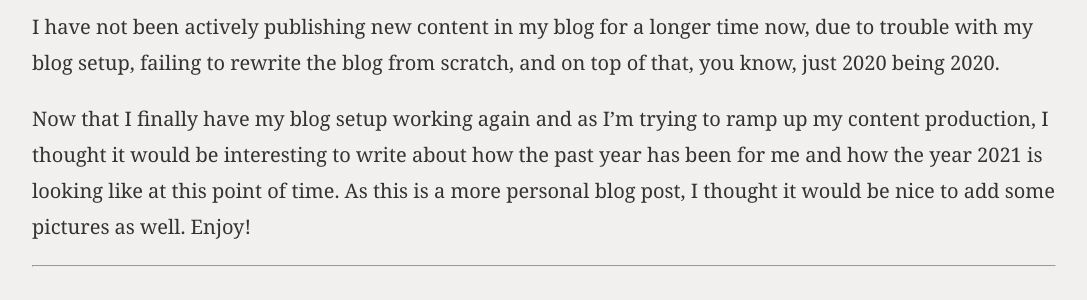
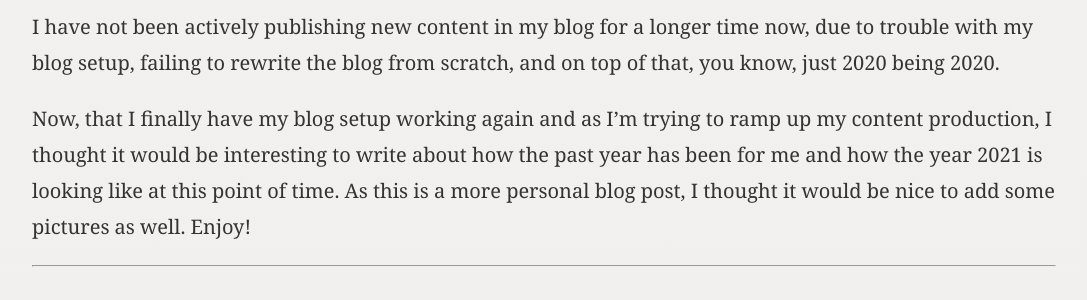
Before and after one commit to olpeh/olpeh.github.io, a Jekyll site: the page built from _posts/2021-01-21-my-2020-in-review.md, in a window 1280 px wide and 900 px high, scrolled down 593 px. Shown: the part 155-455 px from the top of the window, without its empty margins (96-1183 px from the left). Built offline with Jekyll 4.4.1, drawn with Linux system fonts in a browser that asks for light colours; comment, search, counter and statistics services are not loaded.

Commit message:
Add a missing comma

```diff
--- a/_posts/2021-01-21-my-2020-in-review.md
+++ b/_posts/2021-01-21-my-2020-in-review.md
@@ -13,7 +13,7 @@ altText: 'Lake view with aurora in the background.'
 
 I have not been actively publishing new content in my blog for a longer time now, due to trouble with my blog setup, failing to rewrite the blog from scratch, and on top of that, you know, just 2020 being 2020.
 
-Now that I finally have my blog setup working again and as I’m trying to ramp up my content production, I thought it would be interesting to write about how the past year has been for me and how the year 2021 is looking like at this point of time. As this is a more personal blog post, I thought it would be nice to add some pictures as well. Enjoy!
+Now, that I finally have my blog setup working again and as I’m trying to ramp up my content production, I thought it would be interesting to write about how the past year has been for me and how the year 2021 is looking like at this point of time. As this is a more personal blog post, I thought it would be nice to add some pictures as well. Enjoy!
 
 <hr/>
 
```
